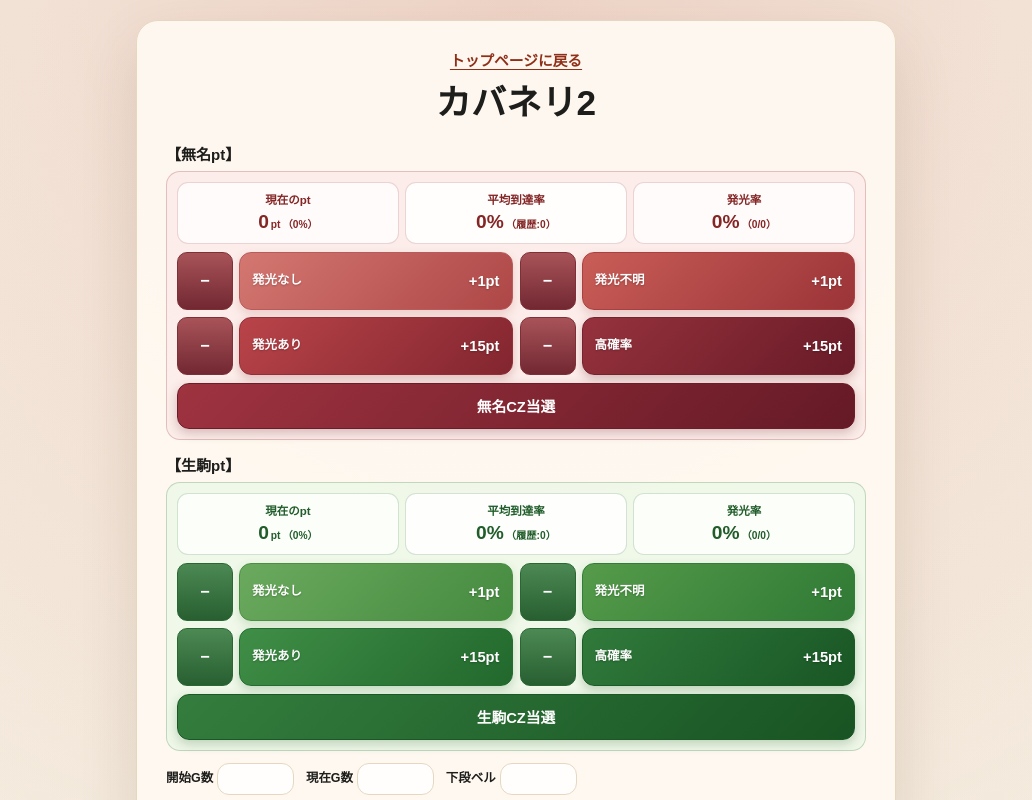
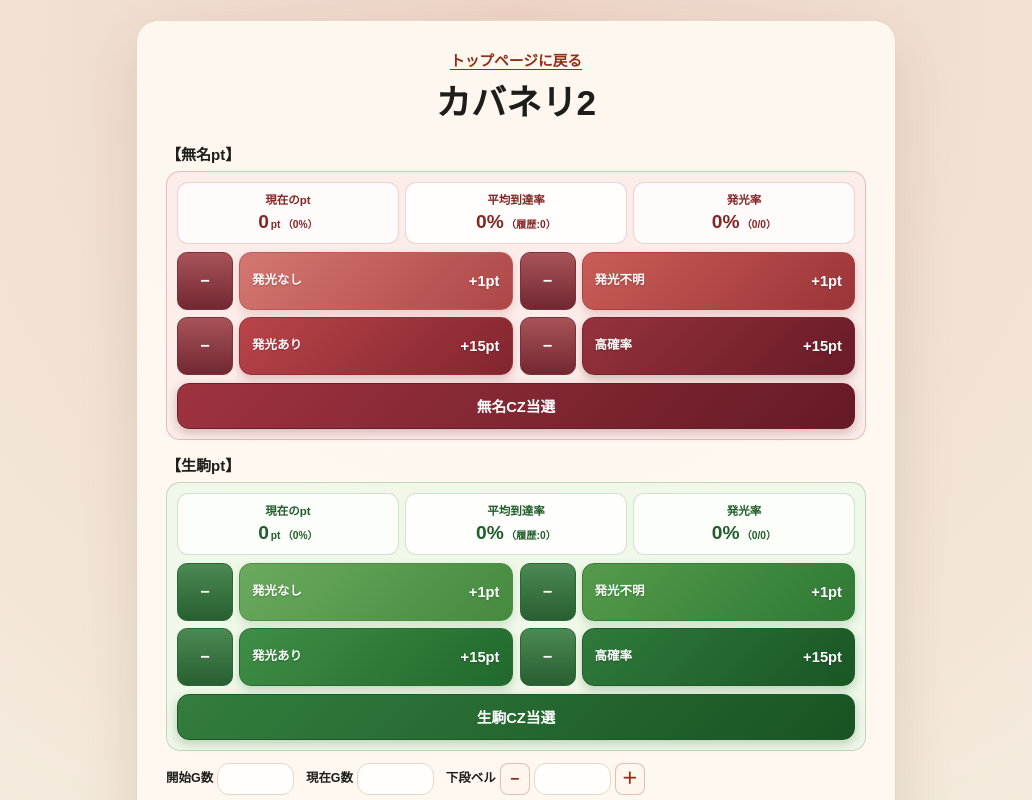
Before and after one commit to umedademu/suisoku, a Next.js app: page /kabaneri2 in a window 1280 px wide. Shown: the top 800 px of the page, without its empty margins (124-1156 px from the left). Built offline with nearby package versions, Linux system fonts and the light colour scheme.

Commit message:
カバネリ2の下段ベル増減ボタンを追加

```diff
--- a/app/kabaneri2/page.tsx
+++ b/app/kabaneri2/page.tsx
@@ -1470,7 +1470,7 @@
     resetResults();
   };
 
-  const handleCycleInputStep = (key: string, step: -1 | 1) => {
+  const handleCountInputStep = (key: string, step: -1 | 1) => {
     const currentValue = Math.max(0, Math.floor(toNumber(inputValues[key] ?? "")));
 
     if (step === -1 && currentValue === 0) {
@@ -2111,10 +2111,23 @@
                 >
                   {group.fields.map((field) => (
                     <div className="input-field-wrap" key={field.key}>
-                      <label className="input-field">
-                        <span className="input-label">{field.label}</span>
+                      <div className="input-field">
+                        <label className="input-label" htmlFor={`kabaneri2-${field.key}`}>
+                          {field.label}
+                        </label>
                         <span className="input-control">
+                          {field.key === "lowerBells" ? (
+                            <button
+                              aria-label="下段ベルを1減らす"
+                              className="cycle-step-button"
+                              type="button"
+                              onClick={() => handleCountInputStep(field.key, -1)}
+                            >
+                              −
+                            </button>
+                          ) : null}
                           <input
+                            id={`kabaneri2-${field.key}`}
                             className={`number-input${field.widthClass ? ` ${field.widthClass}` : ""}`}
                             type="number"
                             inputMode={field.key === "exchangeRate" ? "decimal" : "numeric"}
@@ -2125,12 +2138,22 @@
                               handleInputChange(field.key, event.currentTarget.value)
                             }
                           />
+                          {field.key === "lowerBells" ? (
+                            <button
+                              aria-label="下段ベルを1増やす"
+                              className="cycle-step-button"
+                              type="button"
+                              onClick={() => handleCountInputStep(field.key, 1)}
+                            >
+                              ＋
+                            </button>
+                          ) : null}
                           {field.unit ? <span className="input-unit">{field.unit}</span> : null}
                           {liveFieldTexts[field.key] ? (
                             <span className="input-live-text">{liveFieldTexts[field.key]}</span>
                           ) : null}
                         </span>
-                      </label>
+                      </div>
                     </div>
                   ))}
                 </div>
@@ -2149,7 +2172,7 @@
                             aria-label={`${row.label}の試行を1減らす`}
                             className="cycle-step-button"
                             type="button"
-                            onClick={() => handleCycleInputStep(row.trialKey, -1)}
+                            onClick={() => handleCountInputStep(row.trialKey, -1)}
                           >
                             −
                           </button>
@@ -2169,7 +2192,7 @@
                             aria-label={`${row.label}の試行を1増やす`}
                             className="cycle-step-button"
                             type="button"
-                            onClick={() => handleCycleInputStep(row.trialKey, 1)}
+                            onClick={() => handleCountInputStep(row.trialKey, 1)}
                           >
                             ＋
                           </button>
@@ -2183,7 +2206,7 @@
                             aria-label={`${row.label}の当選を1減らす`}
                             className="cycle-step-button"
                             type="button"
-                            onClick={() => handleCycleInputStep(row.hitKey, -1)}
+                            onClick={() => handleCountInputStep(row.hitKey, -1)}
                           >
                             −
                           </button>
@@ -2203,7 +2226,7 @@
                             aria-label={`${row.label}の当選を1増やす`}
                             className="cycle-step-button"
                             type="button"
-                            onClick={() => handleCycleInputStep(row.hitKey, 1)}
+                            onClick={() => handleCountInputStep(row.hitKey, 1)}
                           >
                             ＋
                           </button>
--- a/lib/app-info.ts
+++ b/lib/app-info.ts
@@ -1,3 +1,3 @@
-export const APP_VERSION = "1.16";
+export const APP_VERSION = "1.17";
 
 export const APP_TITLE = `推測ツールv${APP_VERSION}`;
```
Also changed, not shown: 1 other file (tests, documents, lock files or other folders).
